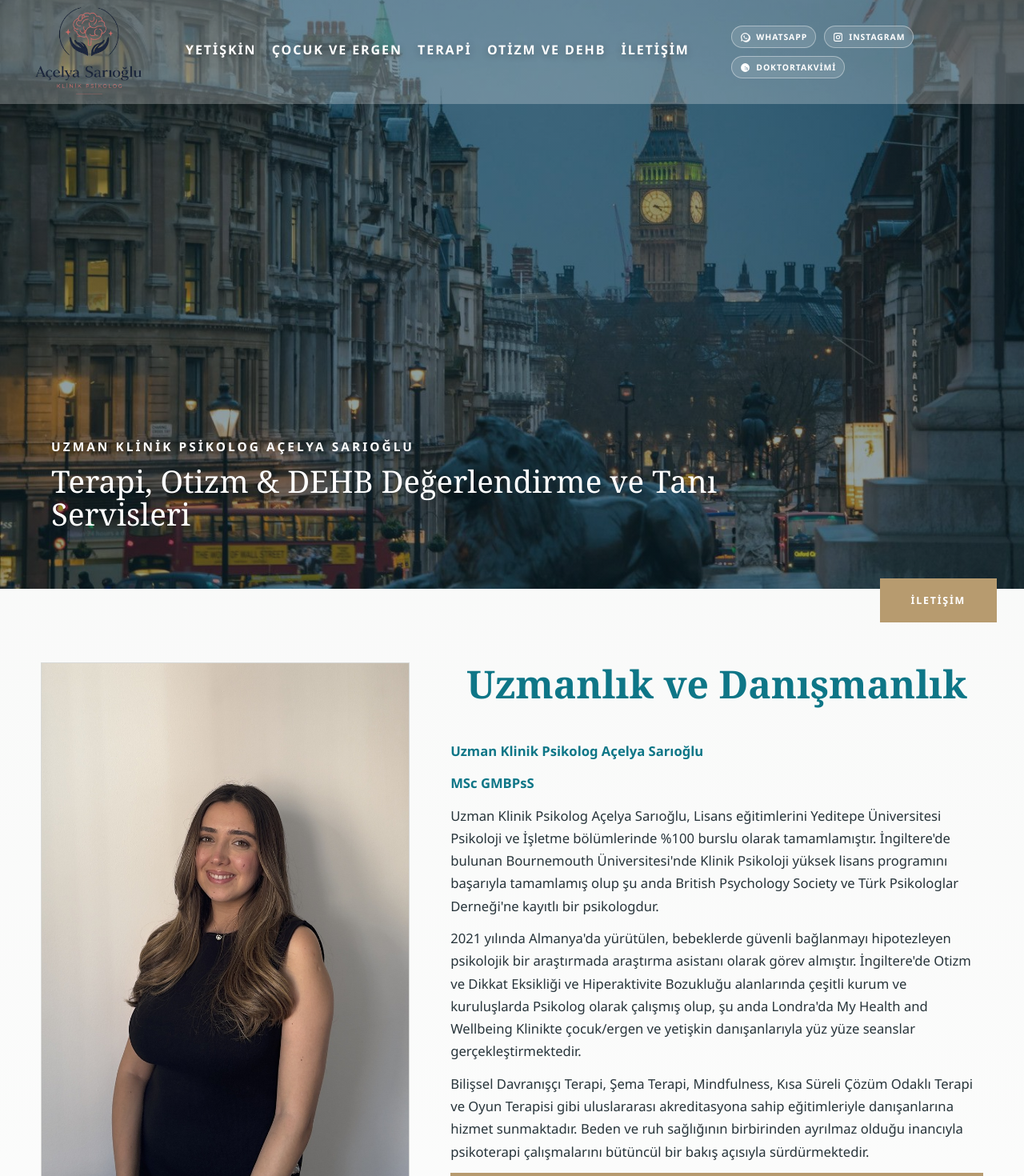
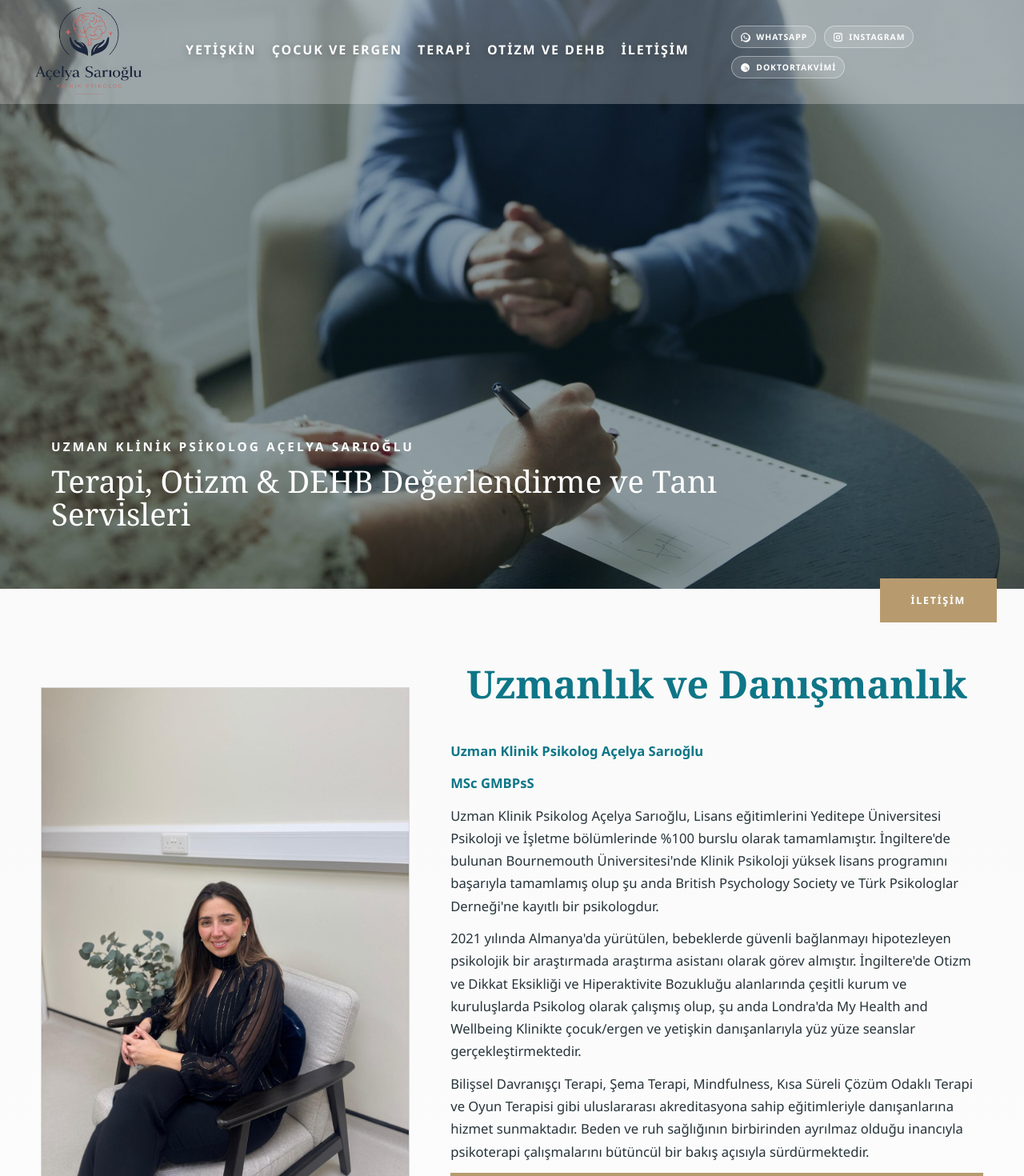
Before and after one commit to OmerYilmazlar/acelya-sarioglu, a React (Vite) app: page / in a window 1280 px wide. Shown: the top 1470 px of the page at 80% size. Built offline with nearby package versions, Linux system fonts and the light colour scheme.

Commit message:
Restore carousel order and update home intro profile image

```diff
--- a/src/App.jsx
+++ b/src/App.jsx
@@ -3,6 +3,7 @@ import { BrowserRouter, Link, Navigate, Route, Routes, useLocation } from 'react
 import cpcHands from './assets/images/home/cpc-hands.jpg'
 import harleyStreet from './assets/images/home/harley-street.jpg'
 import londonView1 from './assets/images/home/london4k.jpeg'
+import mainHomeImage from './assets/images/home/main-image.png'
 import sevenLionYard from './assets/images/home/seven-lion-yard-2.webp'
 import tpdLogo from './assets/images/affiliations/turkish-psychological-association.png'
 import bpsLogo from './assets/images/affiliations/british-psychological-society.png'
@@ -80,7 +81,7 @@ const stockImages = {
   therapyShowcase: sectionPsychologySessionMart,
 }
 
-const homeCarouselImages = ['/main_image.png', londonView1, cpcHands, harleyStreet, sevenLionYard]
+const homeCarouselImages = [londonView1, cpcHands, harleyStreet, sevenLionYard]
 
 const seoByPath = {
   '/': {
@@ -1349,7 +1350,7 @@ function HomePage() {
       <section className="section" id="icerik">
         <div className="home-intro-grid">
           <figure className="home-intro-image-wrap">
-            <img src={acelyaPortrait} alt="Uzman Klinik Psikolog Açelya Sarıoğlu" className="home-intro-image" loading="lazy" />
+            <img src={mainHomeImage} alt="Uzman Klinik Psikolog Açelya Sarıoğlu" className="home-intro-image" loading="lazy" />
           </figure>
           <article className="home-intro-copy">
             <div className="section-head centered">
```
Also changed, not shown: src/assets/images/home/main-image.png (renamed from public/main_image.png).
